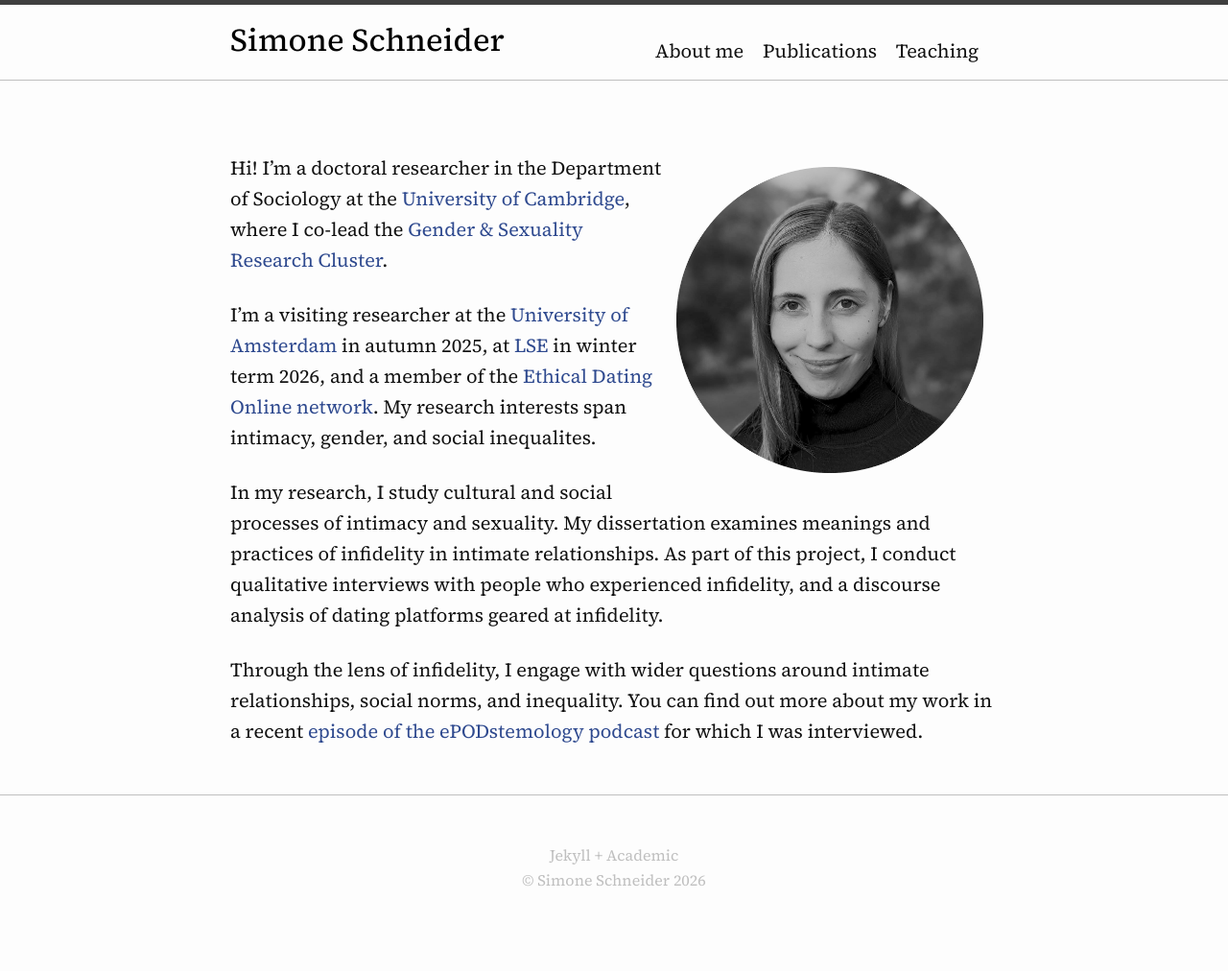
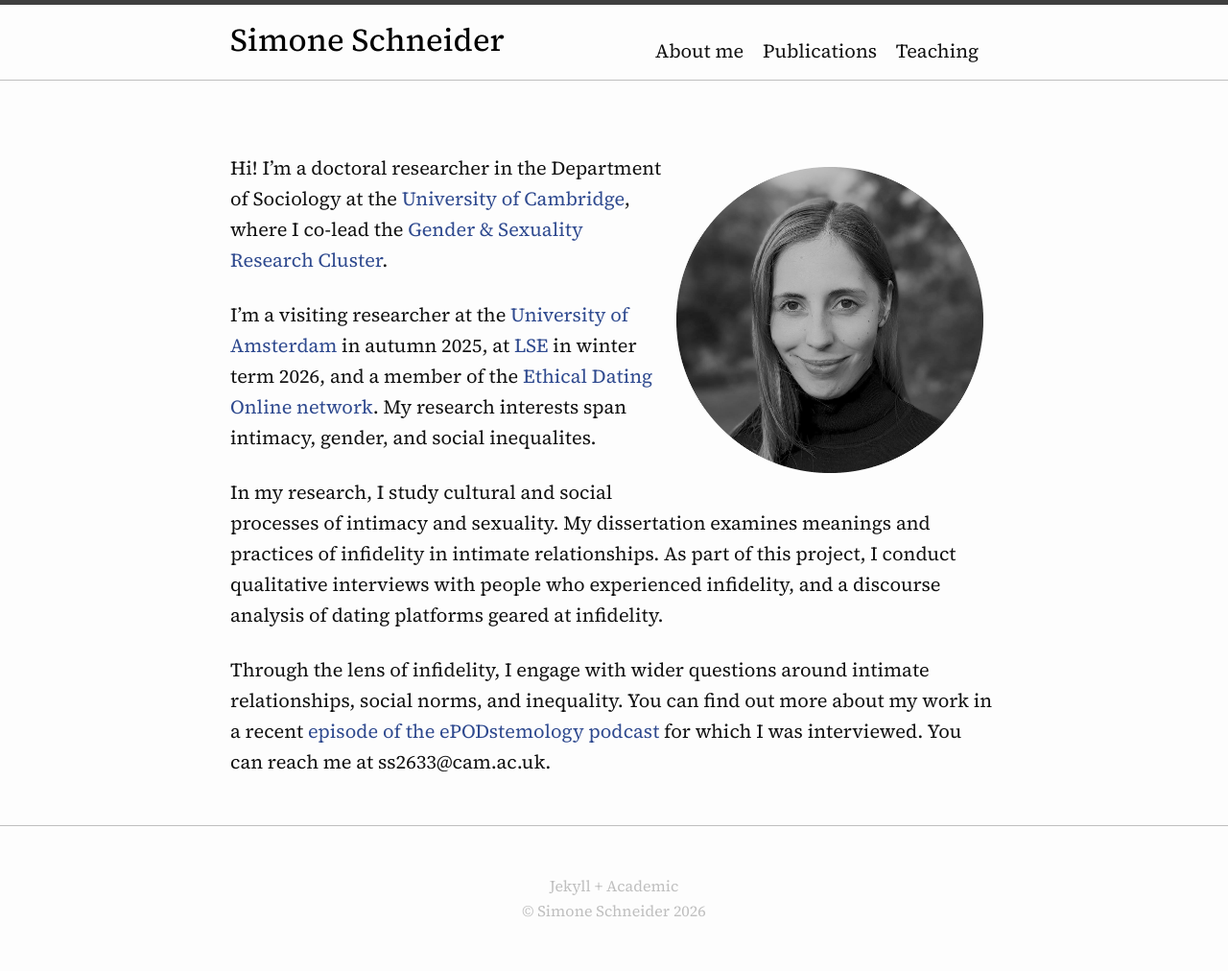
Before and after one commit to simone-schneider/simone-schneider.github.io, a Jekyll site: the page built from index.md, in a window 1280 px wide. Shown: the whole page at 96% size. Built offline with Jekyll 4.4.1, drawn with Linux system fonts in a browser that asks for light colours; before the commit the page ends 980 px from its top, so only the background shows below that.

Commit message:
Update index.md

```diff
--- a/index.md
+++ b/index.md
@@ -12,4 +12,4 @@ I'm a visiting researcher at the [University of Amsterdam](https://aissr.uva.nl)
 
 In my research, I study cultural and social processes of intimacy and sexuality. My dissertation examines meanings and practices of infidelity in intimate relationships. As part of this project, I conduct qualitative interviews with people who experienced infidelity, and a discourse analysis of dating platforms geared at infidelity.
 
-Through the lens of infidelity, I engage with wider questions around intimate relationships, social norms, and inequality. You can find out more about my work in a recent [episode of the ePODstemology podcast](https://open.spotify.com/episode/5a1NqXbLalwLlqgXX4jhrA?si=378c2a0d7c7e4e22) for which I was interviewed.
+Through the lens of infidelity, I engage with wider questions around intimate relationships, social norms, and inequality. You can find out more about my work in a recent [episode of the ePODstemology podcast](https://open.spotify.com/episode/5a1NqXbLalwLlqgXX4jhrA?si=378c2a0d7c7e4e22) for which I was interviewed. You can reach me at ss2633@cam.ac.uk.
```
